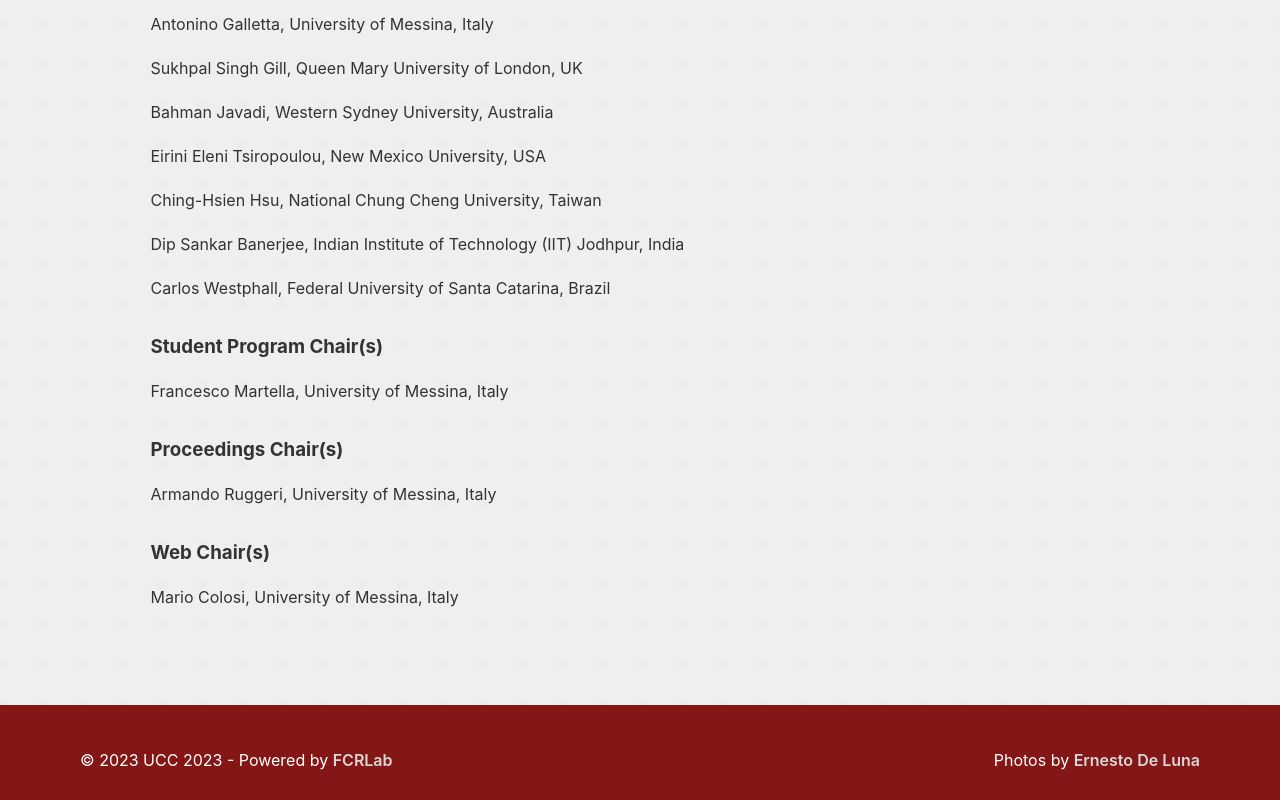
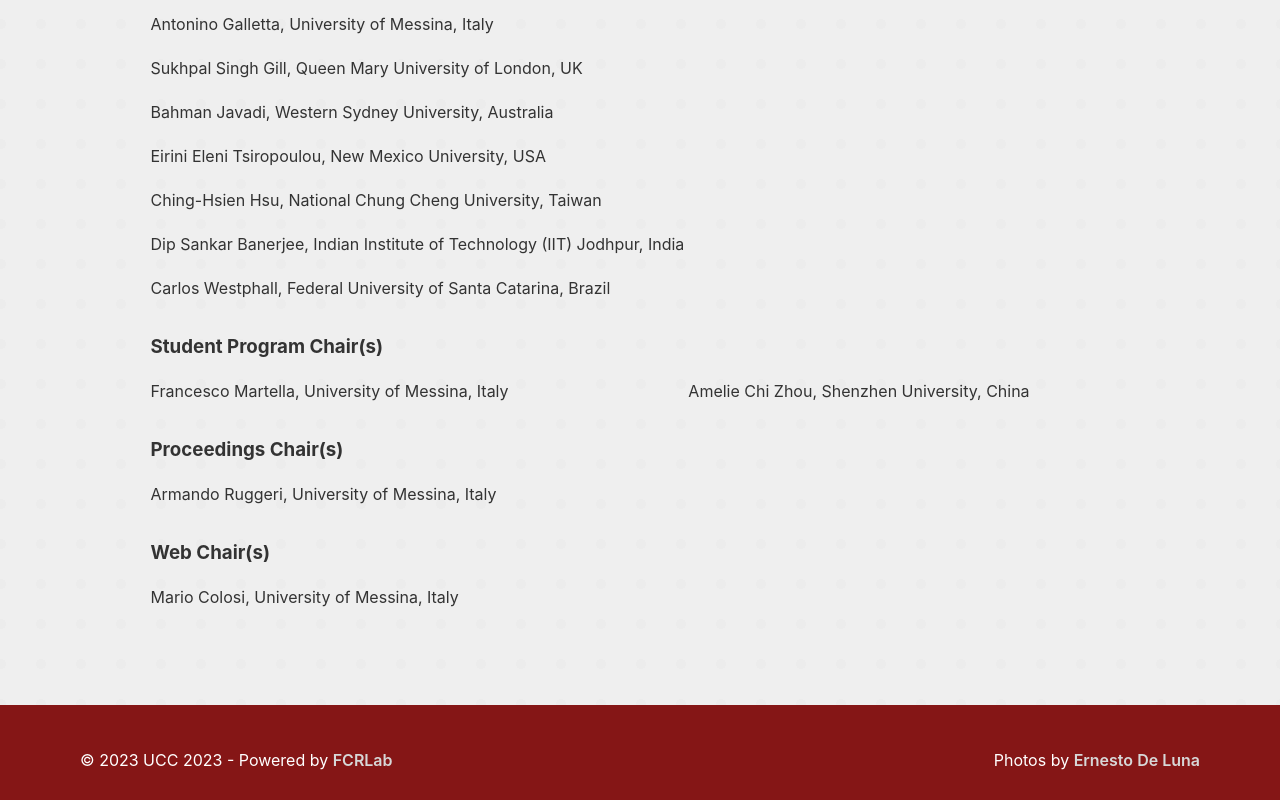
Before and after one commit to UCC-Conference/UCC2023, a React (Create React App) app: page /committees in a window 1280 px wide. Shown: the part 1017-1817 px from the top of the page. Built offline with nearby package versions, Linux system fonts and the light colour scheme.

Commit message:
add Amelie Chi Zhou as Student Program Chair

```diff
--- a/src/pages/Committees.js
+++ b/src/pages/Committees.js
@@ -101,6 +101,7 @@ const Committees = () => {
                         </tr>
                         <tr>
                             <td>Francesco Martella, University of Messina, Italy</td>
+                            <td>Amelie Chi Zhou, Shenzhen University, China</td>
                         </tr>
 
                         <tr>
```
